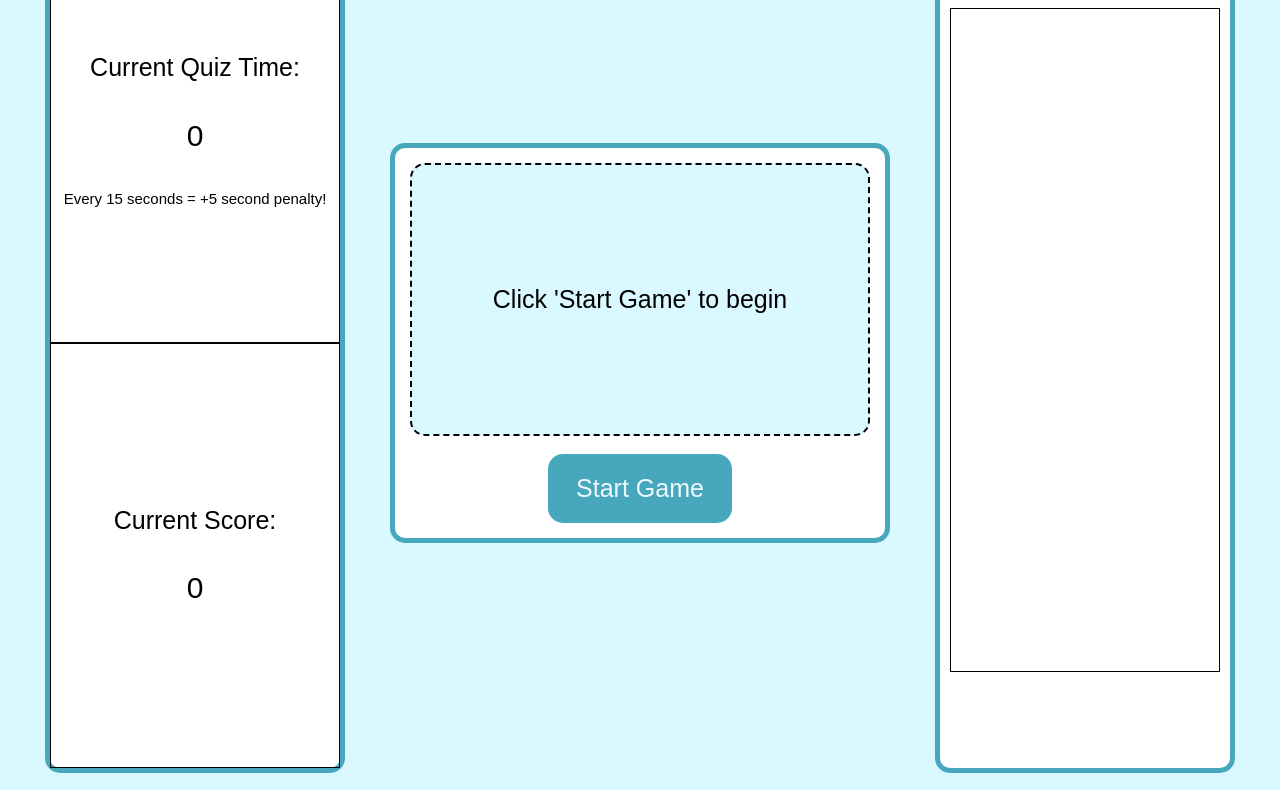
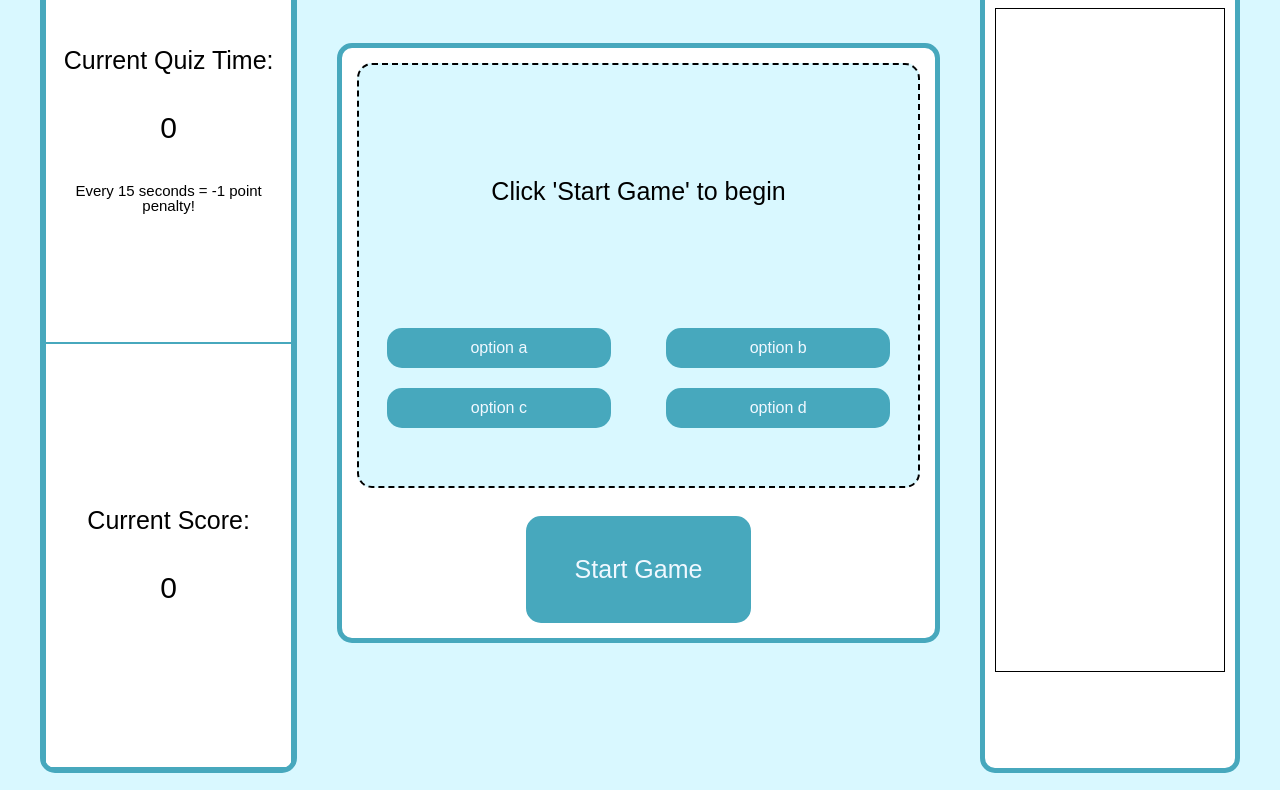
Before and after one commit to epicasino/JS-Quiz, a plain HTML site: page index.html in a window 1280 px wide. Shown: the part 157-947 px from the top of the page. Drawn offline with Linux system fonts and the light colour scheme.

Commit message:
updated style.css, +buttons

```diff
--- a/assets/css/style.css
+++ b/assets/css/style.css
@@ -59,8 +59,8 @@ p {
   align-items: center;
   gap: 5%;
   border: 5px solid var(--moonstone);
-  height: 400px;
-  width: 500px;
+  height: 600px;
+  width: 700px;
   margin: 20px;
   border-radius: 15px;
   background-color: white;
@@ -85,7 +85,7 @@ p {
   height: 50%;
   width: 100%;
   padding: 10px;
-  border: black 1px solid;
+  border: 1px solid var(--moonstone);
   display: flex;
   flex-flow: column nowrap;
   text-align: center;
@@ -131,8 +131,37 @@ p {
 
 #question-box {
   width: 100%;
-  height: 100%;
+  height: 60%;
   display: flex;
   justify-content: center;
   align-items: center;
 }
+
+.option-boxes {
+  display: flex;
+  flex-flow: row wrap;
+  justify-content: space-around;
+}
+
+.option-boxes > div {
+  color: aliceblue;
+  display: flex;
+  align-items: center;
+  justify-content: center;
+  height: 40%;
+  width: 40%;
+  text-align: center;
+  padding: 10px;
+  margin: 10px;
+  border: 2px solid var(--moonstone);
+  background-color: var(--moonstone);
+  border-radius: 15px;
+  -webkit-border-radius: 15px;
+  -moz-border-radius: 15px;
+  -ms-border-radius: 15px;
+  -o-border-radius: 15px;
+}
+
+.option-boxes > div:hover {
+  cursor: pointer;
+}
--- a/index.html
+++ b/index.html
@@ -19,7 +19,7 @@
       <div id="timer-box">
         <h3>Current Quiz Time:</h3>
         <h2 id="quiz-timer">0</h2>
-        <p>Every 15 seconds = +5 second penalty!</p>
+        <p>Every 15 seconds = -1 point penalty!</p>
       </div>
 
       <div id="score-box">
@@ -33,7 +33,11 @@
         <div id="question-box">
           <h3>Click 'Start Game' to begin</h3>
         </div>
-        <div id="option-boxes">
+        <div class="option-boxes">
+          <div id="option-a-box">option a</div>
+          <div id="option-b-box">option b</div>
+          <div id="option-c-box">option c</div>
+          <div id="option-d-box">option d</div>
 
         </div>
       </div>
```
Also changed, not shown: 1 other file.
